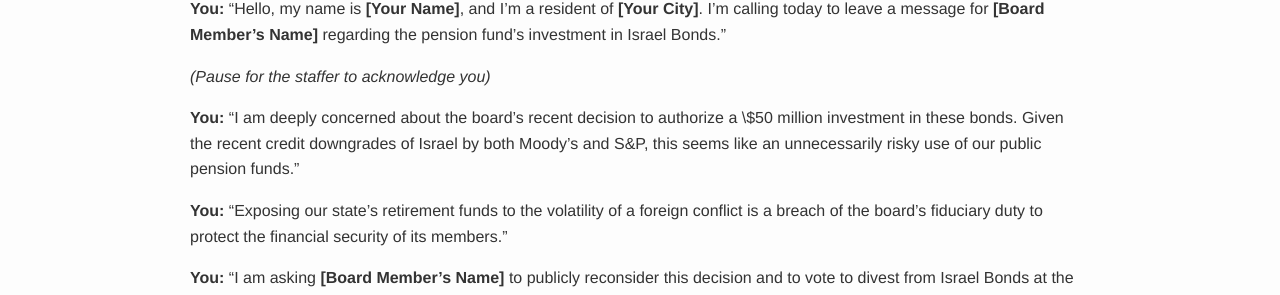
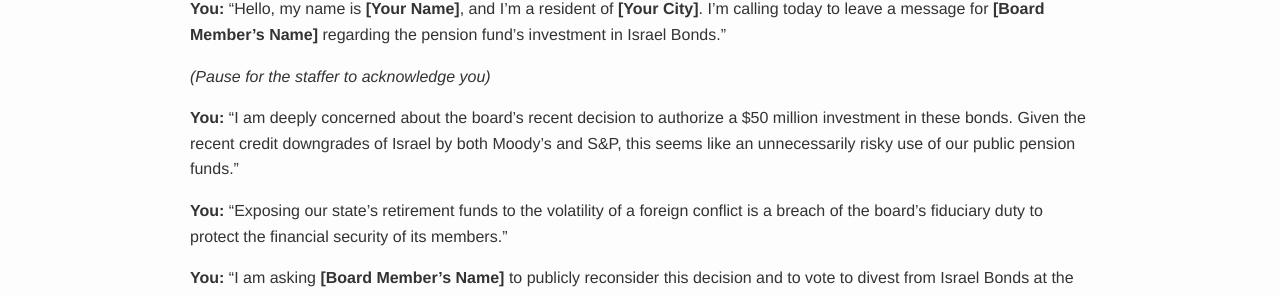
Before and after one commit to DunlapJP/divestar-toolkit, a Jekyll site: the page built from action-templates/phone-script-for-board-members.md, in a window 1280 px wide. Shown: the part 734-1029 px from the top of the page. Built offline with Jekyll 4.4.1, drawn with Linux system fonts in a browser that asks for light colours; our own code applies the rules of GitHub Pages for plain Markdown files.

```diff
--- a/action-templates/phone-script-for-board-members.md
+++ b/action-templates/phone-script-for-board-members.md
@@ -18,7 +18,7 @@ This script is a guide. Use it to help you, but remember that speaking from the
 
 *(Pause for the staffer to acknowledge you)*
 
-**You:** "I am deeply concerned about the board's recent decision to authorize a \\$50 million investment in these bonds. Given the recent credit downgrades of Israel by both Moody's and S&P, this seems like an unnecessarily risky use of our public pension funds."
+**You:** "I am deeply concerned about the board's recent decision to authorize a \$50 million investment in these bonds. Given the recent credit downgrades of Israel by both Moody's and S&P, this seems like an unnecessarily risky use of our public pension funds."
 
 **You:** "Exposing our state's retirement funds to the volatility of a foreign conflict is a breach of the board's fiduciary duty to protect the financial security of its members."
 
```
